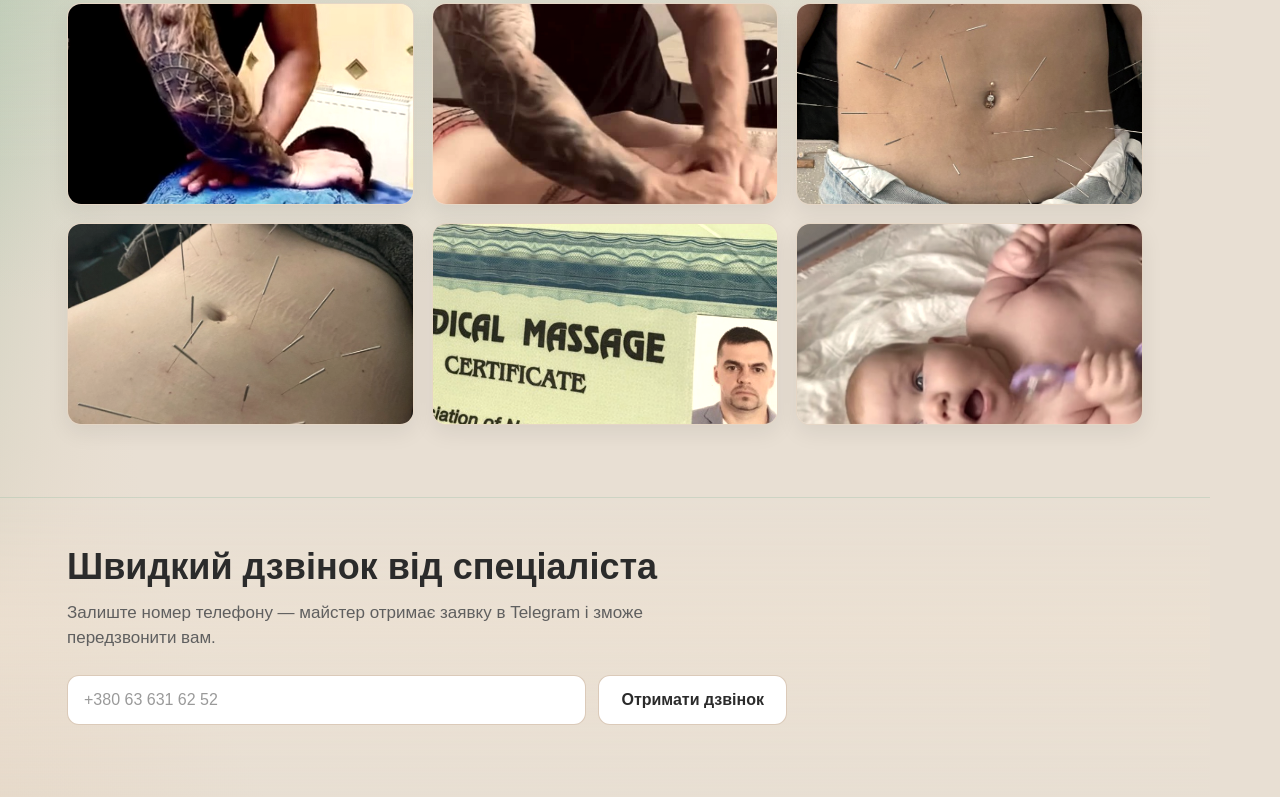
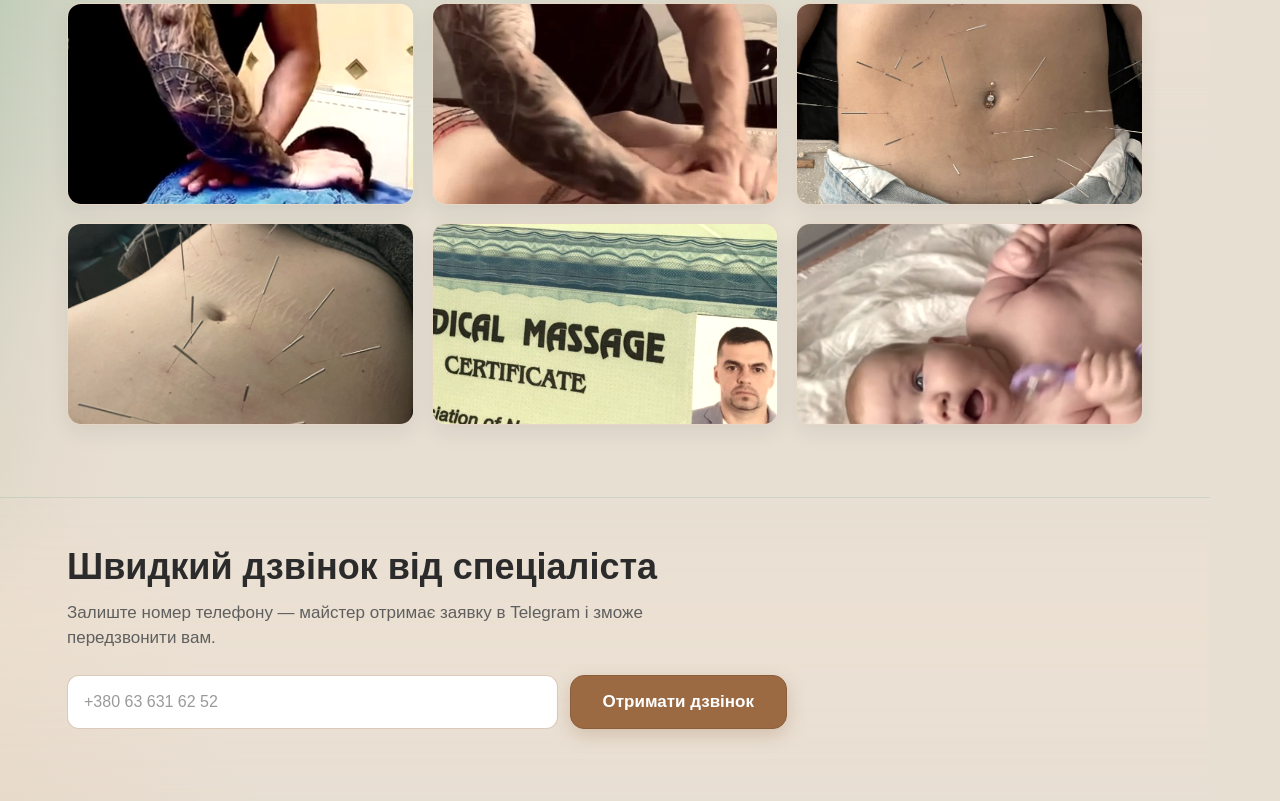
Before and after one commit to Vlad199222/massage-landing, a website: page public/index.html in a window 1280 px wide. Shown: the part 2127-2928 px from the top of the page. Drawn offline with Linux system fonts and the light colour scheme.

Commit message:
style: larger colored callback CTA button
Made-with: Cursor

```diff
--- a/public/styles.css
+++ b/public/styles.css
@@ -743,37 +743,41 @@ body.lightbox-open {
   box-shadow: 0 0 0 3px rgba(111, 175, 143, 0.25);
 }
 
-/* Кнопка в тому ж візуальному стилі, що й поле */
+/* Кнопка CTA: більша, у кольорі основних кнопок сайту */
 .callback-form__submit {
   flex: 0 0 auto;
-  padding: 14px 22px;
-  font-size: 16px;
-  font-weight: 600;
+  min-height: 52px;
+  padding: 16px 32px;
+  font-size: 17px;
+  font-weight: 700;
   font-family: inherit;
-  line-height: 1.25;
-  color: var(--text-main);
-  background: #ffffff;
-  border: 1px solid rgba(166, 124, 82, 0.4);
-  border-radius: 12px;
+  line-height: 1.2;
+  color: #ffffff;
+  background-color: #9b6a43;
+  border: 1px solid #8b5e3c;
+  border-radius: 14px;
   cursor: pointer;
-  transition: background 0.2s ease, border-color 0.2s ease, color 0.2s ease, transform 0.2s ease;
+  box-shadow: 0 6px 18px rgba(155, 106, 67, 0.28);
+  transition: background-color 0.2s ease, border-color 0.2s ease, transform 0.2s ease, box-shadow 0.2s ease;
 }
 
 .callback-form__submit:hover {
-  background: var(--button-light);
-  border-color: var(--button-main);
-  color: #1f1f1f;
+  background-color: #8b5e3c;
+  border-color: #7a5235;
+  transform: translateY(-1px);
+  box-shadow: 0 10px 26px rgba(155, 106, 67, 0.35);
 }
 
 .callback-form__submit:focus-visible {
-  outline: 3px solid rgba(111, 175, 143, 0.55);
-  outline-offset: 2px;
+  outline: 3px solid rgba(111, 175, 143, 0.65);
+  outline-offset: 3px;
 }
 
 .callback-form__submit:disabled {
-  opacity: 0.72;
+  opacity: 0.75;
   cursor: wait;
   transform: none;
+  box-shadow: none;
 }
 
 .callback-form__msg {
```
